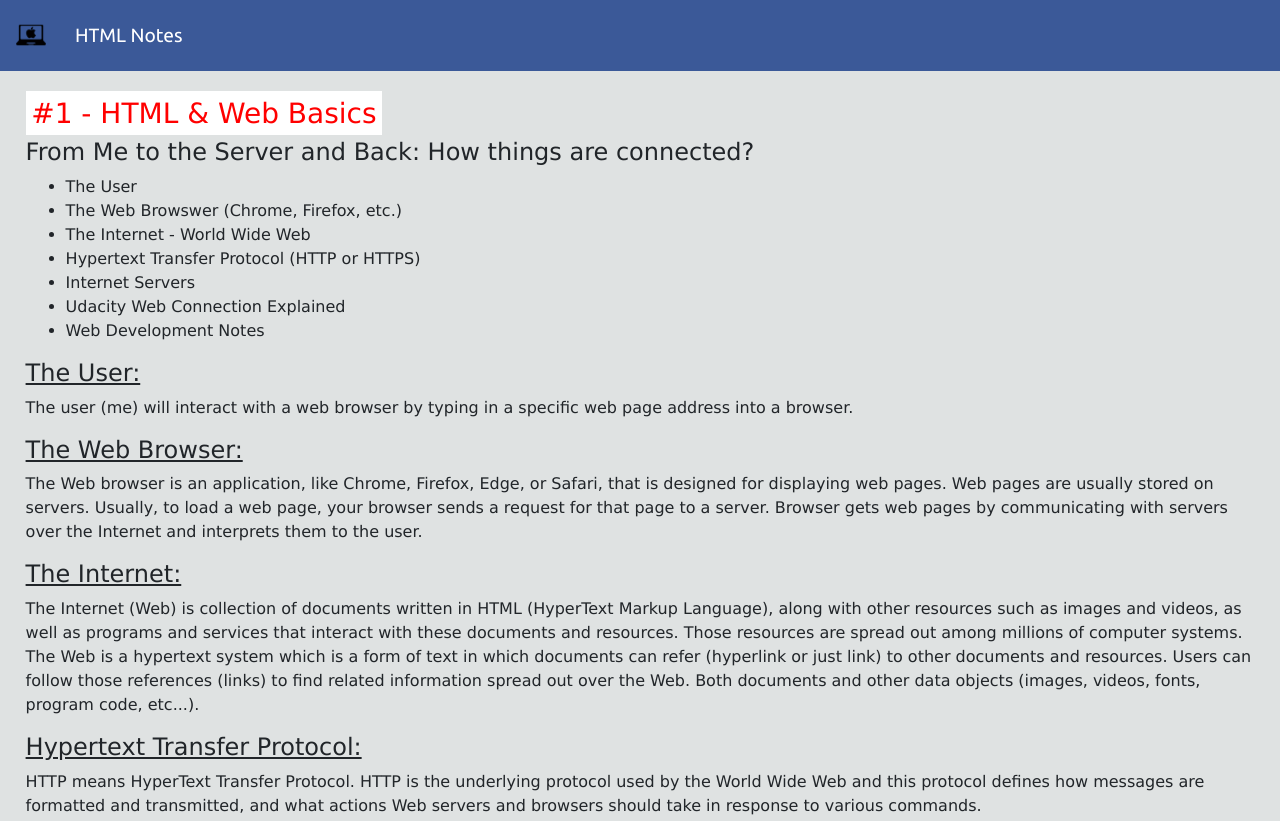
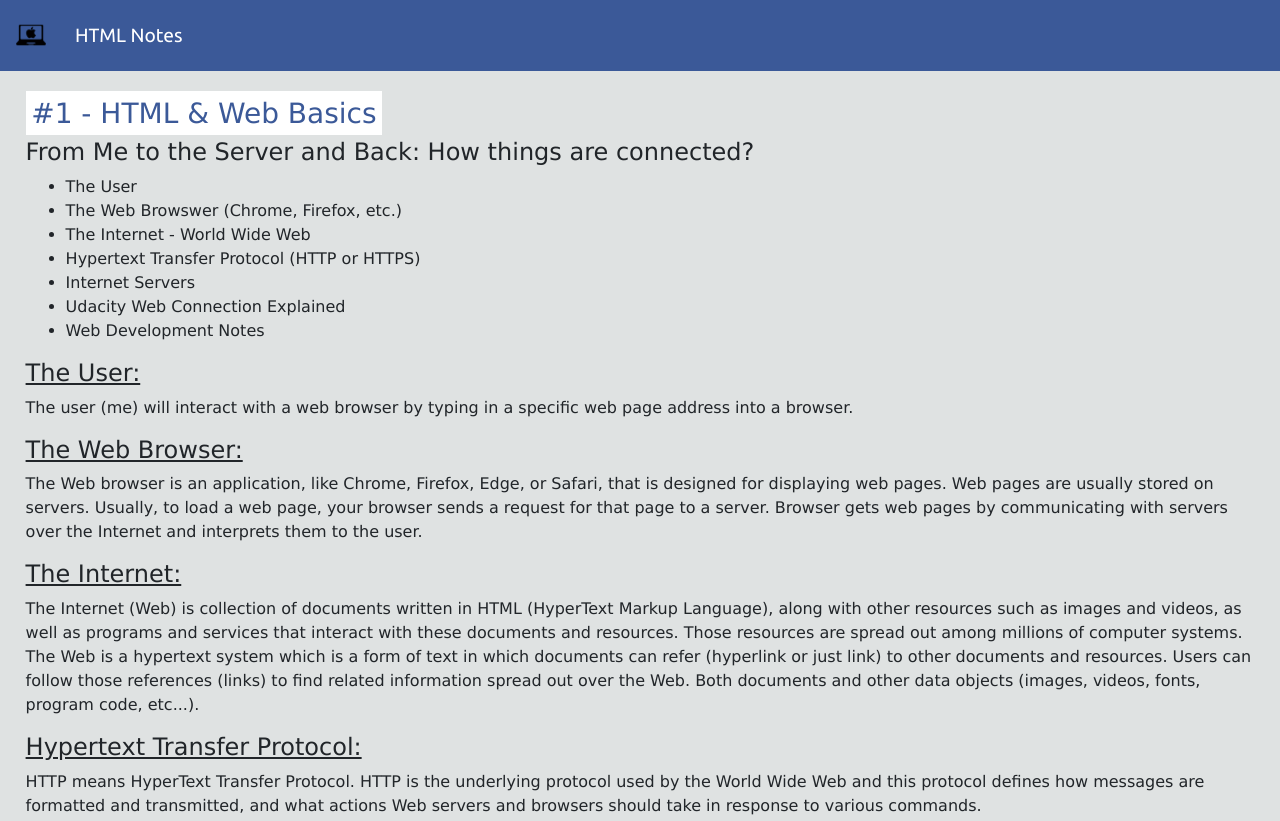
Before and after one commit to fswylie01/udacity-ipnd, a plain HTML site: page Lab_1/html_notes.html in a window 1280 px wide. Shown: the top 821 px of the page. Drawn offline with nearby package versions, Linux system fonts and the light colour scheme.

Commit message:
Update style.css

```diff
--- a/Lab_1/html_css/style.css
+++ b/Lab_1/html_css/style.css
@@ -26,7 +26,7 @@ thead {
 }*/
 
 mark {
-  color: Red;
+  color: #3b5998;
   background-color: white;
 }
 
```
